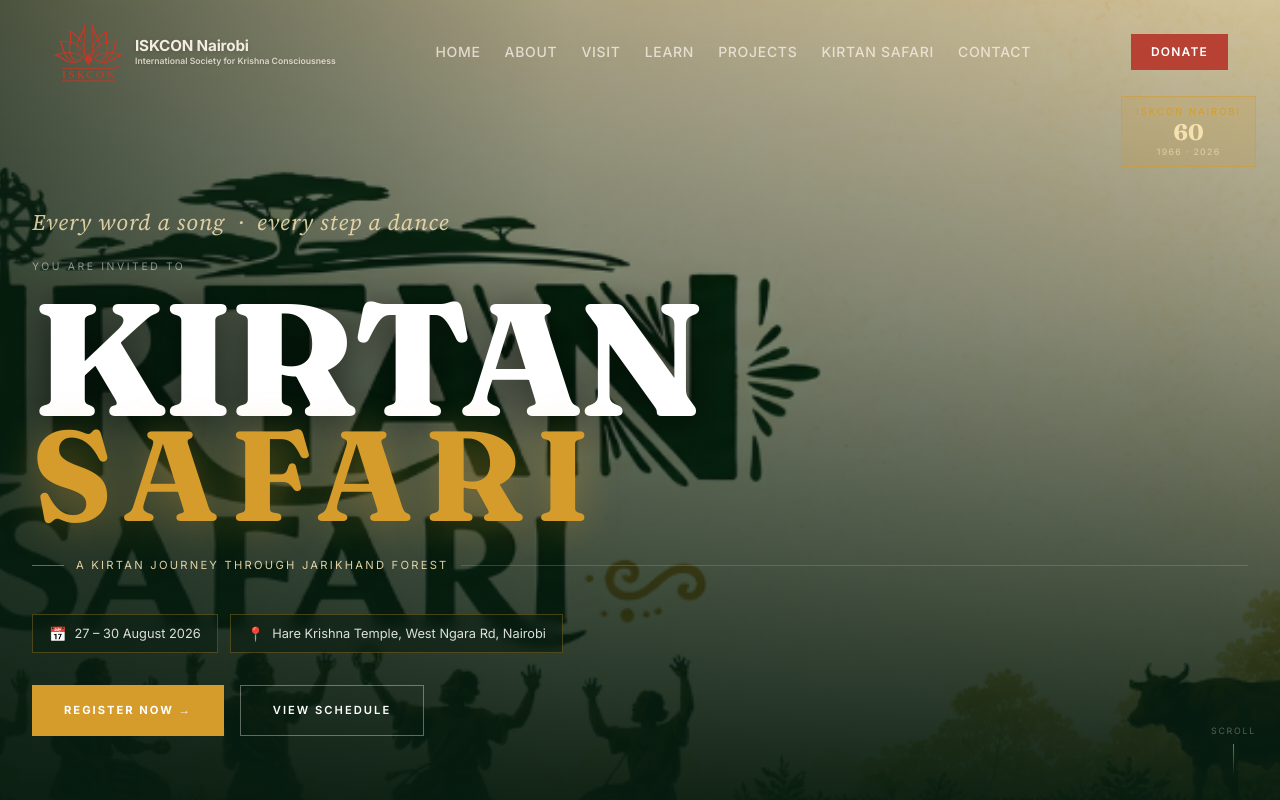
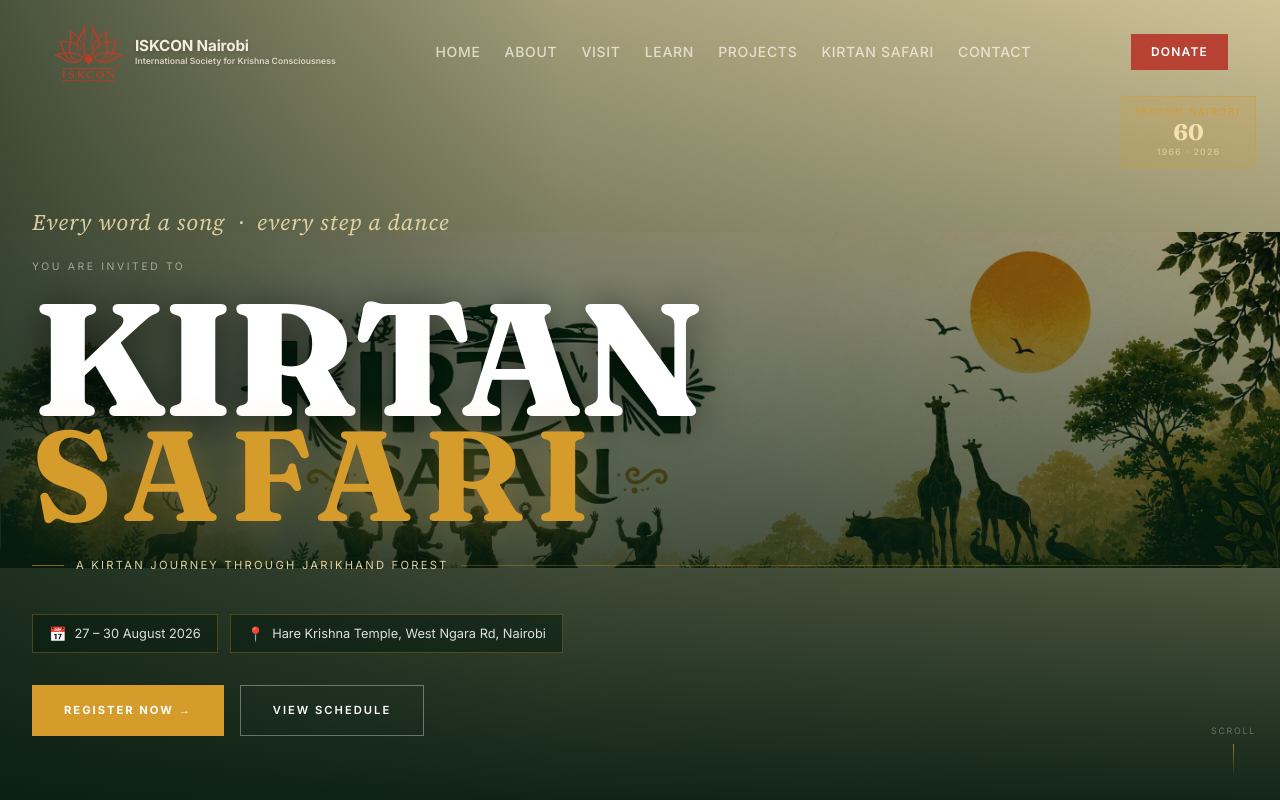
Before and after one commit to mongaremanfredo/iskcon-nairobi, a Next.js app: page /festivals/kirtan-safari in a window 1280 px wide. Shown: the top 800 px of the page. Built offline with nearby package versions, Linux system fonts and the light colour scheme.

Commit message:
Center kirtan safari artwork

```diff
--- a/src/app/festivals/kirtan-safari/page.tsx
+++ b/src/app/festivals/kirtan-safari/page.tsx
@@ -126,7 +126,9 @@
             inset: 0,
             backgroundImage:
               "url('/images/kirtan-safari-2026-page-hero.png')",
-            backgroundSize: "cover",
+            backgroundColor: "#f6e2b1",
+            backgroundRepeat: "no-repeat",
+            backgroundSize: "contain",
             backgroundPosition: "center",
           }}
         />
@@ -1305,7 +1307,8 @@
           }
 
           .kirtan-safari-page .ks-hero > div:first-of-type {
-            background-position: 42% top !important;
+            background-position: center !important;
+            background-size: contain !important;
           }
 
           .kirtan-safari-page .ks-hero .content-width {
--- a/src/components/sections/HeroSection.tsx
+++ b/src/components/sections/HeroSection.tsx
@@ -23,6 +23,7 @@
     alt: "Kirtan Safari festival artwork with African landscape",
     position: "center",
     mobilePosition: "42% center",
+    fit: "contain",
   },
 ];
 
@@ -56,7 +57,7 @@
           <img
             src={image.src}
             alt={image.alt}
-            className="hero-bg-image w-full h-full object-cover"
+            className={cn("hero-bg-image w-full h-full", image.fit === "contain" ? "object-contain" : "object-cover")}
             style={{
               objectPosition: image.position,
               "--hero-mobile-position": image.mobilePosition ?? image.position,
```
